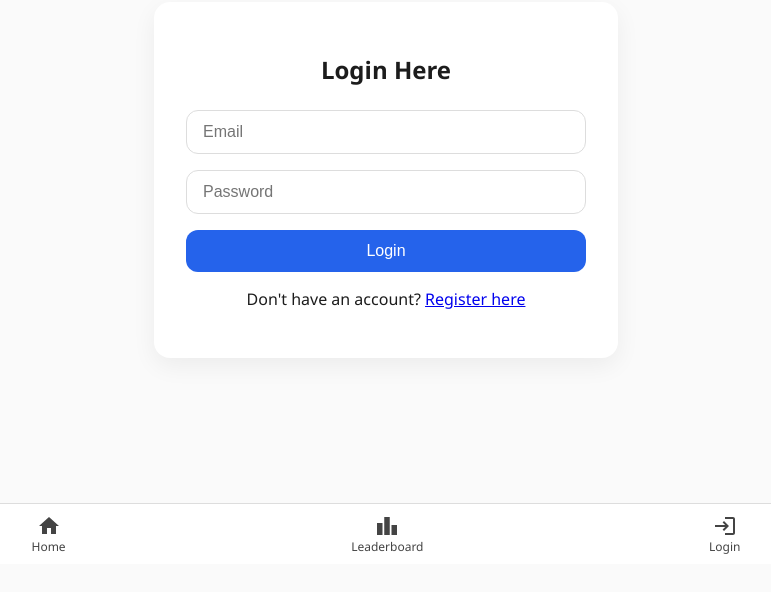
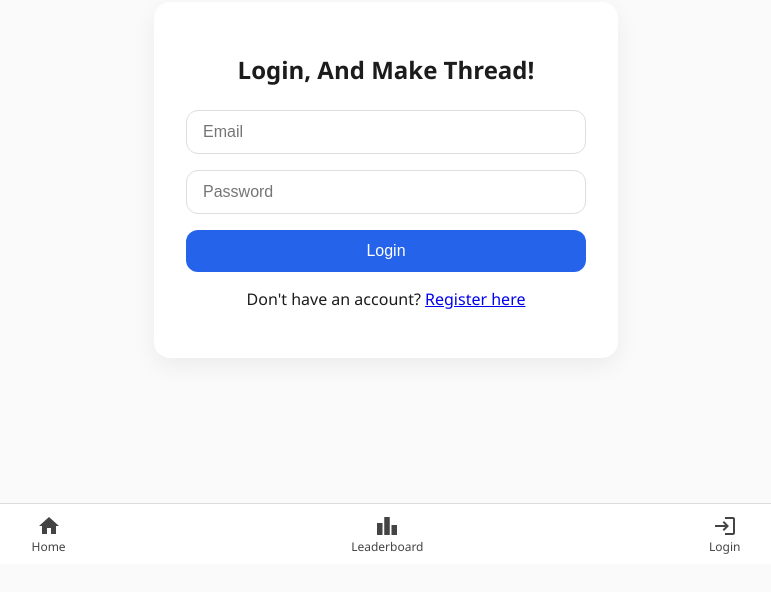
Before and after one commit to ferhatmuhamad/thread-app, a React (Vite) app: page /login in a window 1280 px wide. Shown: the part 236-828 px from the top of the page, without its empty margins (254-1025 px from the left). Built offline with nearby package versions, Linux system fonts and the light colour scheme; what react-redux-loading-bar would draw is missing.

Commit message:
make test branch protection

```diff
--- a/src/pages/LoginPage.jsx
+++ b/src/pages/LoginPage.jsx
@@ -19,7 +19,7 @@ function LoginPage() {
   return (
     <div className="auth-page">
       <div className="auth-card">
-        <h2>Login Here</h2>
+        <h2>Login, And Make Thread!</h2>
         <LoginInput onLogin={handleLogin} />
         <p>
           Don&apos;t have an account? <Link to="/register">Register here</Link>
```
